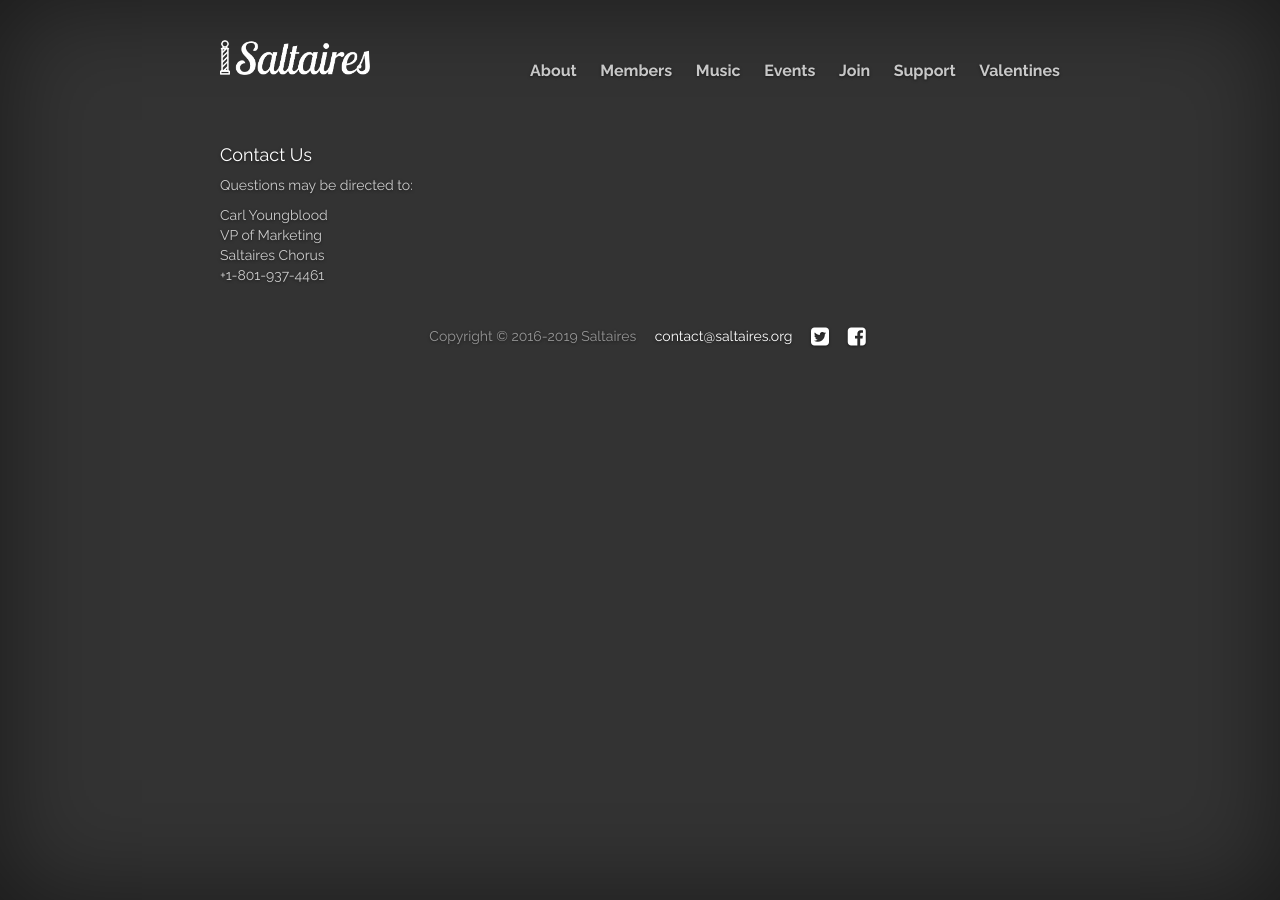
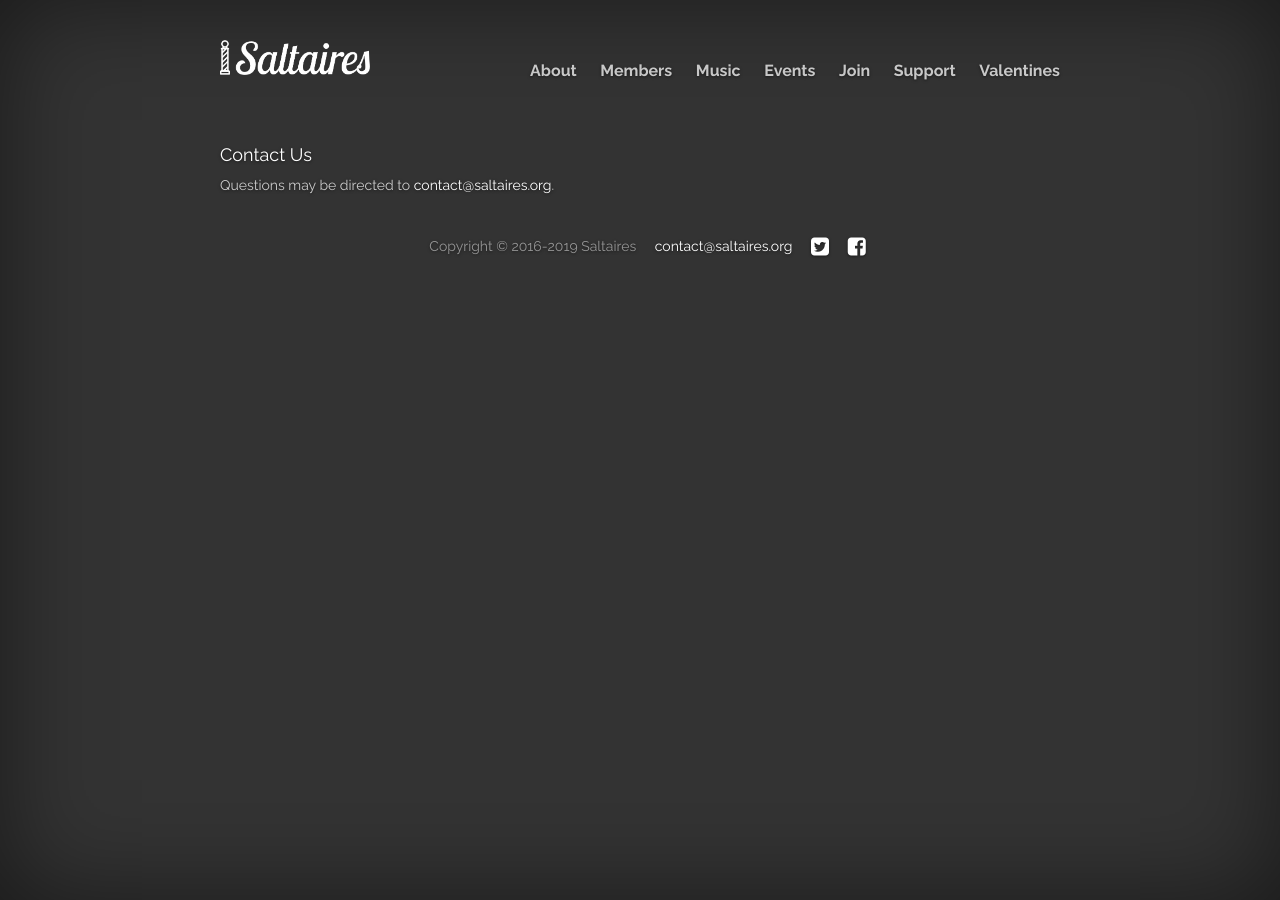
Before and after one commit to cayblood/saltaires, a Jekyll site: the page built from jekyll-site/contact.md, in a window 1280 px wide. Built offline with Jekyll 4.4.1, drawn with Linux system fonts in a browser that asks for light colours; nearby versions of some CDN libraries; library files that are not in the unit come from our copies.

Commit message:
Remove Carl from contact page

```diff
--- a/jekyll-site/contact.md
+++ b/jekyll-site/contact.md
@@ -6,9 +6,5 @@
 
 <h4>Contact Us</h4>
 
-Questions may be directed to:
-
-Carl Youngblood<br/>
-VP of Marketing<br/>
-Saltaires Chorus<br/>
-+1-801-937-4461
+Questions may be directed to
+[contact@saltaires.org](mailto:contact@saltaires.org).
```
